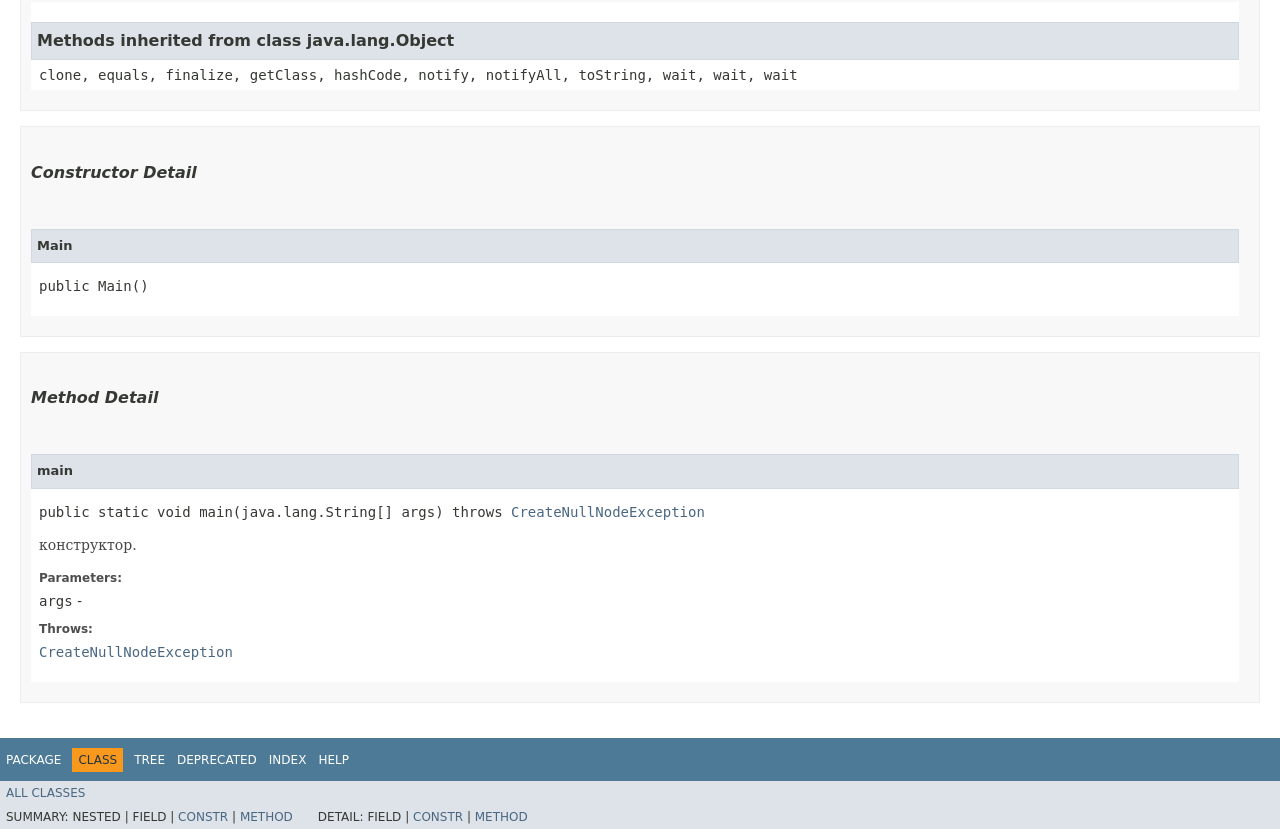
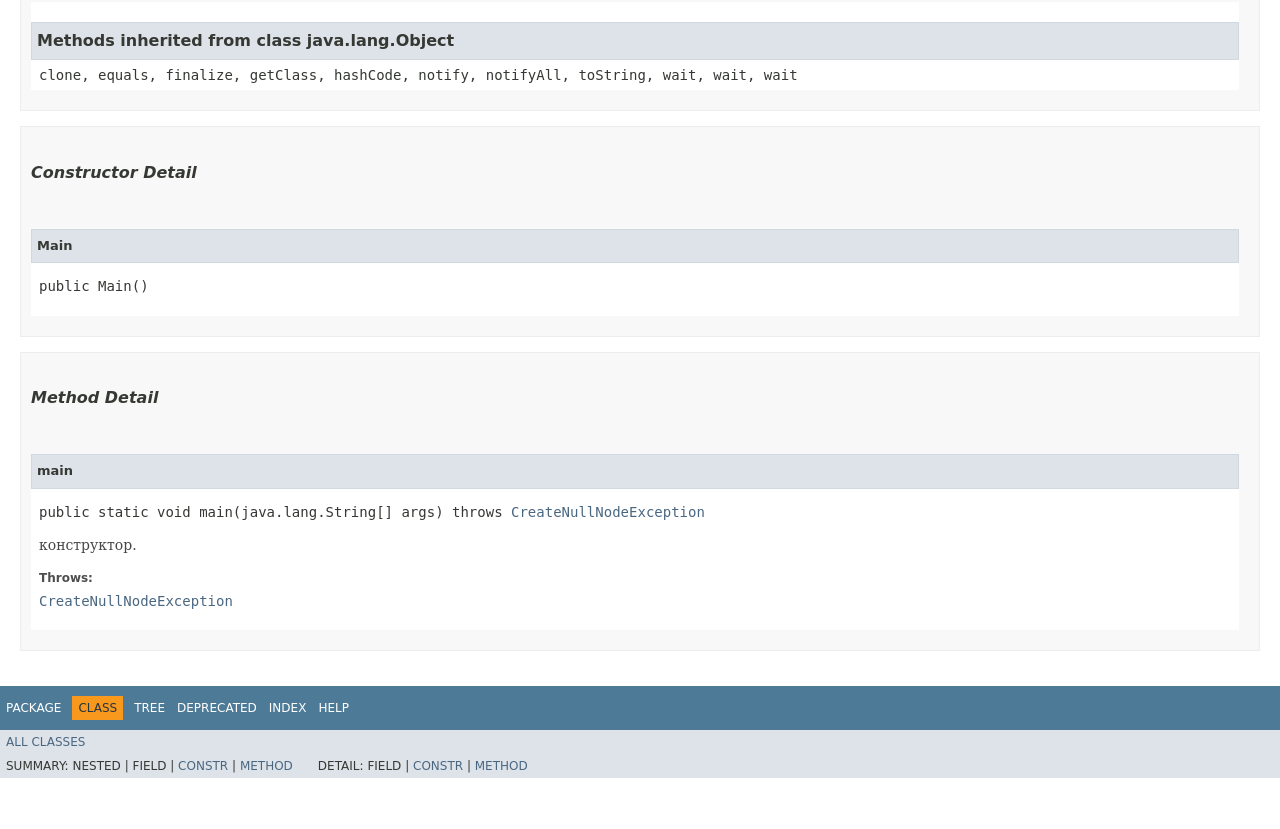
Before and after one commit to Krookikk/OOP, a plain HTML site: page Task_1_2_1/org/example/Main.html in a window 1280 px wide. Shown: the part 702-1531 px from the top of the page. After the commit the page ends 1480 px from the top, so only its background shows below. Drawn offline with Linux system fonts and the light colour scheme; no server answers; a script that the page names is missing; a web font is replaced by a local one.

Commit message:
Deploying to gh-pages from @ Krookikk/OOP@3e3eb88c97d6dfdd0ae068aec409938b9c6ebaf9 🚀

```diff
--- a/Task_1_2_1/org/example/Main.html
+++ b/Task_1_2_1/org/example/Main.html
@@ -234,8 +234,6 @@ extends java.lang.Object</pre>
                  throws <a href="CreateNullNodeException.html" title="class in org.example">CreateNullNodeException</a></pre>
 <div class="block">конструктор.</div>
 <dl>
-<dt><span class="paramLabel">Parameters:</span></dt>
-<dd><code>args</code> - </dd>
 <dt><span class="throwsLabel">Throws:</span></dt>
 <dd><code><a href="CreateNullNodeException.html" title="class in org.example">CreateNullNodeException</a></code></dd>
 </dl>
```
Also changed, not shown: 3 other files.
